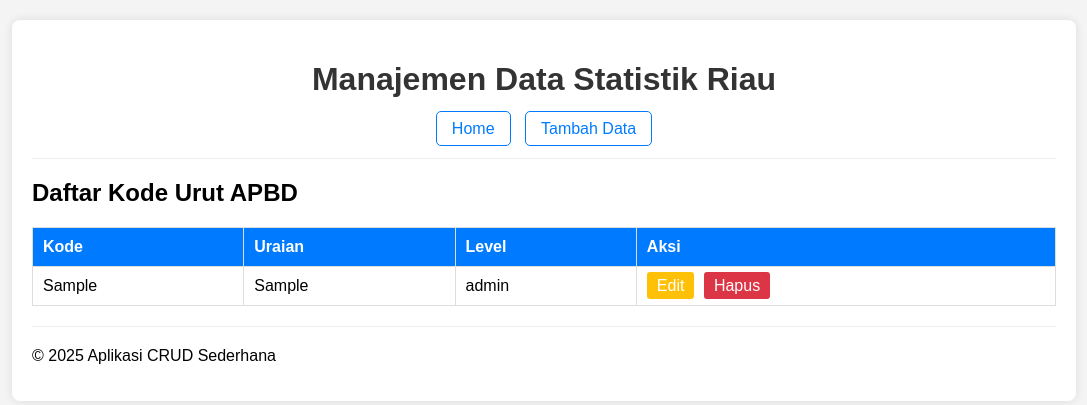
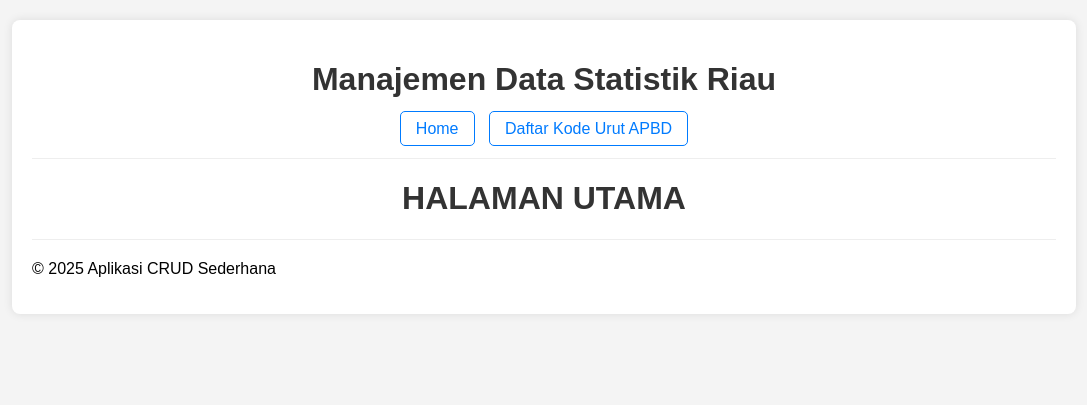
Before and after one commit to ayat7779/stat_provinsi_riau, a PHP site: page / in a window 1280 px wide. Shown: the top 405 px of the page, without its empty margins (96-1183 px from the left). Run offline with PHP 8.4, Linux system fonts and the light colour scheme; tables that the repository leaves empty or names only in its code hold one stand-in row (values such as "Sample post").

Commit message:
Mengupdate coding index.php, create.php, delete.php, read.php, update.php, header.php

```diff
--- a/index.php
+++ b/index.php
@@ -1,78 +1,11 @@
 <?php
-// Mulai session di awal file (penting jika Anda menggunakan session untuk pesan sukses atau lainnya)
 session_start();
+include 'config/database.php';
+include 'templates/header.php';
+?>
 
-// Sertakan file koneksi database
-include 'config/database.php';
-// Sertakan header HTML
-include 'templates/header.php';
+<h1>HALAMAN UTAMA</h1>
 
-// Ambil data kode_urut dari database, join dengan kode_level.
-// PENTING: Pastikan ku.id (ID dari tabel kode_urut) juga dipilih di sini.
-$sql = "SELECT ku.id, ku.no_urut, ku.uraian, kl.nama_level
-        FROM kode_urut ku
-        INNER JOIN kode_level kl
-        ON ku.id_kode_level = kl.id
-        ORDER BY ku.no_urut ASC"; // Menggunakan ku.no_urut untuk pengurutan
-$result = $conn->query($sql);
-?>
-        <nav>
-            <a href="index.php">Home</a>
-            <a href="apbd-kode-urut/create.php">Tambah Data</a>
-        </nav>
-        <hr>
-
-<h2>Daftar Kode Urut APBD</h2>
-
-<?php
-// Cek apakah ada pesan sukses di session (dari create.php atau update.php)
-if (isset($_SESSION['message'])): ?>
-    <div style="background-color: #d4edda; color: #155724; border: 1px solid #c3e6cb; padding: 10px; border-radius: 5px; margin-bottom: 20px;">
-        <?php echo $_SESSION['message']; ?>
-    </div>
-<?php
-    // Hapus pesan dari session agar tidak muncul lagi setelah refresh
-    unset($_SESSION['message']);
-endif;
-
-// Cek apakah ada pesan error dari redirect (misalnya dari update.php)
-if (isset($_GET['error'])): ?>
-    <div style="background-color: #f8d7da; color: #721c24; border: 1px solid #f5c6cb; padding: 10px; border-radius: 5px; margin-bottom: 20px;">
-        Error: <?php echo htmlspecialchars($_GET['error']); ?>
-    </div>
-<?php endif; ?>
-
-
-<?php if ($result->num_rows > 0): ?>
-    <table>
-        <thead>
-            <tr>
-                <th style="display: none;">ID</th> <!-- Kolom ID disembunyikan dengan CSS -->
-                <th>Kode</th>
-                <th>Uraian</th>
-                <th>Level</th>
-                <th>Aksi</th>
-            </tr>
-        </thead>
-        <tbody>
-            <?php while ($row = $result->fetch_assoc()): ?>
-                <tr>
-                    <td style="display: none;"><?php echo htmlspecialchars($row['id']); ?></td>
-                    <td><?php echo htmlspecialchars($row['no_urut']); ?></td>
-                    <td><?php echo htmlspecialchars($row['uraian']); ?></td>
-                    <td><?php echo htmlspecialchars($row['nama_level']); ?></td>
-                    <td class="actions">
-                        <!-- PENTING: Pastikan $row['id'] memiliki nilai di sini -->
-                        <a href="apbd-kode-urut/update.php?id=<?php echo htmlspecialchars($row['id']); ?>" class="edit">Edit</a>
-                        <a href="apbd-kode-urut/delete.php?id=<?php echo htmlspecialchars($row['id']); ?>" class="delete" onclick="return confirm('Apakah Anda yakin ingin menghapus data ini?')">Hapus</a>
-                    </td>
-                </tr>
-            <?php endwhile; ?>
-        </tbody>
-    </table>
-<?php else: ?>
-    <p>Belum ada data.</p>
-<?php endif; ?>
 
 <?php
 $conn->close();
--- a/templates/header.php
+++ b/templates/header.php
@@ -9,3 +9,8 @@
 <body>
     <div class="container">
         <h1>Manajemen Data Statistik Riau</h1>
+            <nav>
+                <a href="../index.php">Home</a>
+                <a href="apbd-kode-urut/read.php">Daftar Kode Urut APBD</a>
+            </nav>
+        <hr>
```
Also changed, not shown: apbd-kode-urut/create.php (+4 -36 lines), apbd-kode-urut/delete.php (+5 -23 lines), apbd-kode-urut/read.php (+9 -23 lines), apbd-kode-urut/update.php (+7 -51 lines).
